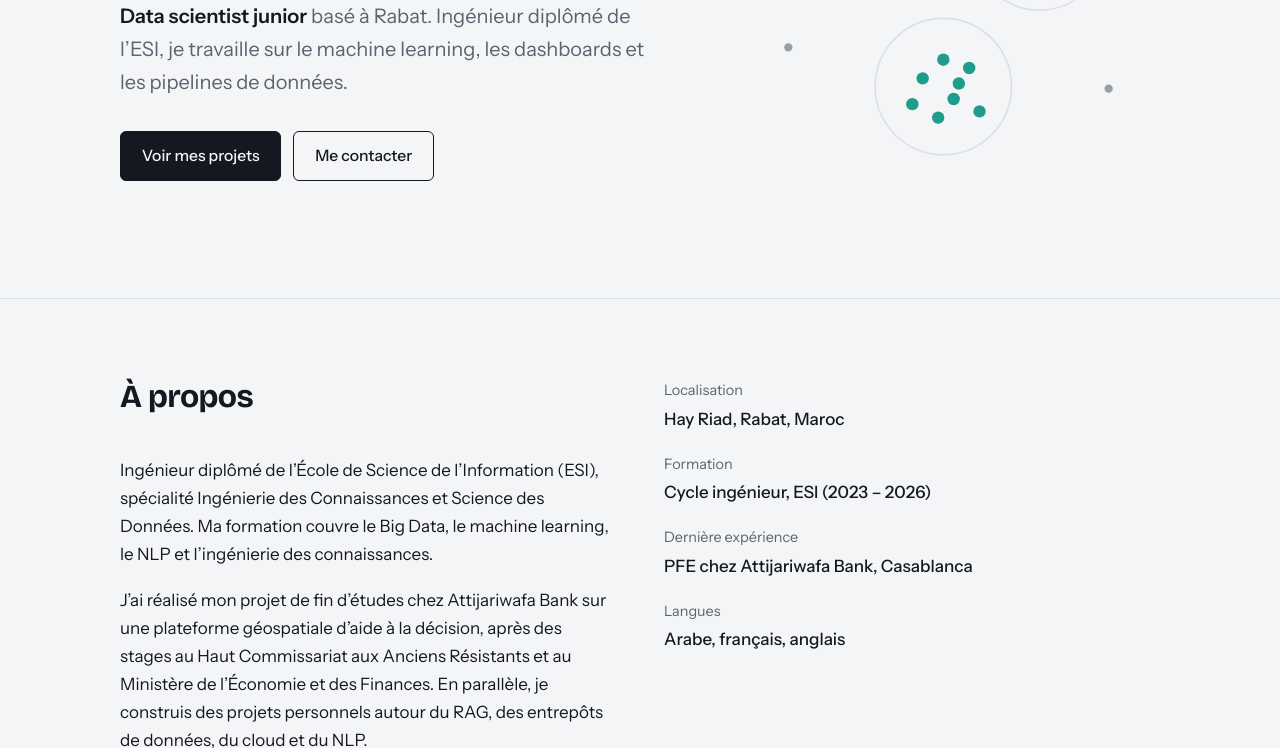
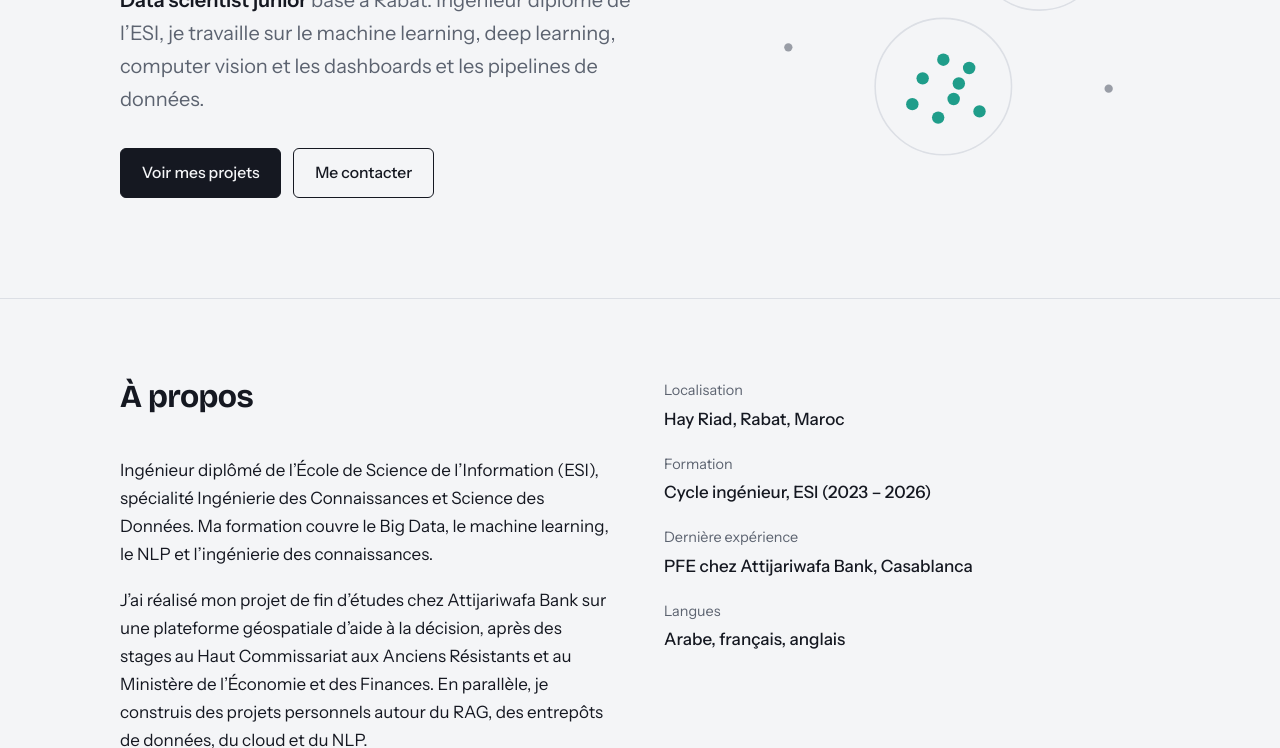
Before and after one commit to Aiden-Domochevski/portfolio, a plain HTML site: page index.html in a window 1280 px wide. Shown: the part 352-1100 px from the top of the page. Drawn offline with nearby package versions, Linux system fonts and the light colour scheme.

Commit message:
content update

```diff
--- a/index.html
+++ b/index.html
@@ -179,7 +179,7 @@
       <div class="wrap">
         <div>
           <h1>Salah Eddine Ahadaf</h1>
-          <p class="lead"><strong>Data scientist junior</strong> basé à Rabat. Ingénieur diplômé de l’ESI, je travaille sur le machine learning, les dashboards et les pipelines de données.</p>
+          <p class="lead"><strong>Data scientist junior</strong> basé à Rabat. Ingénieur diplômé de l’ESI, je travaille sur le machine learning, deep learning, computer vision et les dashboards et les pipelines de données.</p>
           <div class="actions">
             <a class="btn primary" href="#projets">Voir mes projets</a>
             <a class="btn ghost" href="#contact">Me contacter</a>
```
